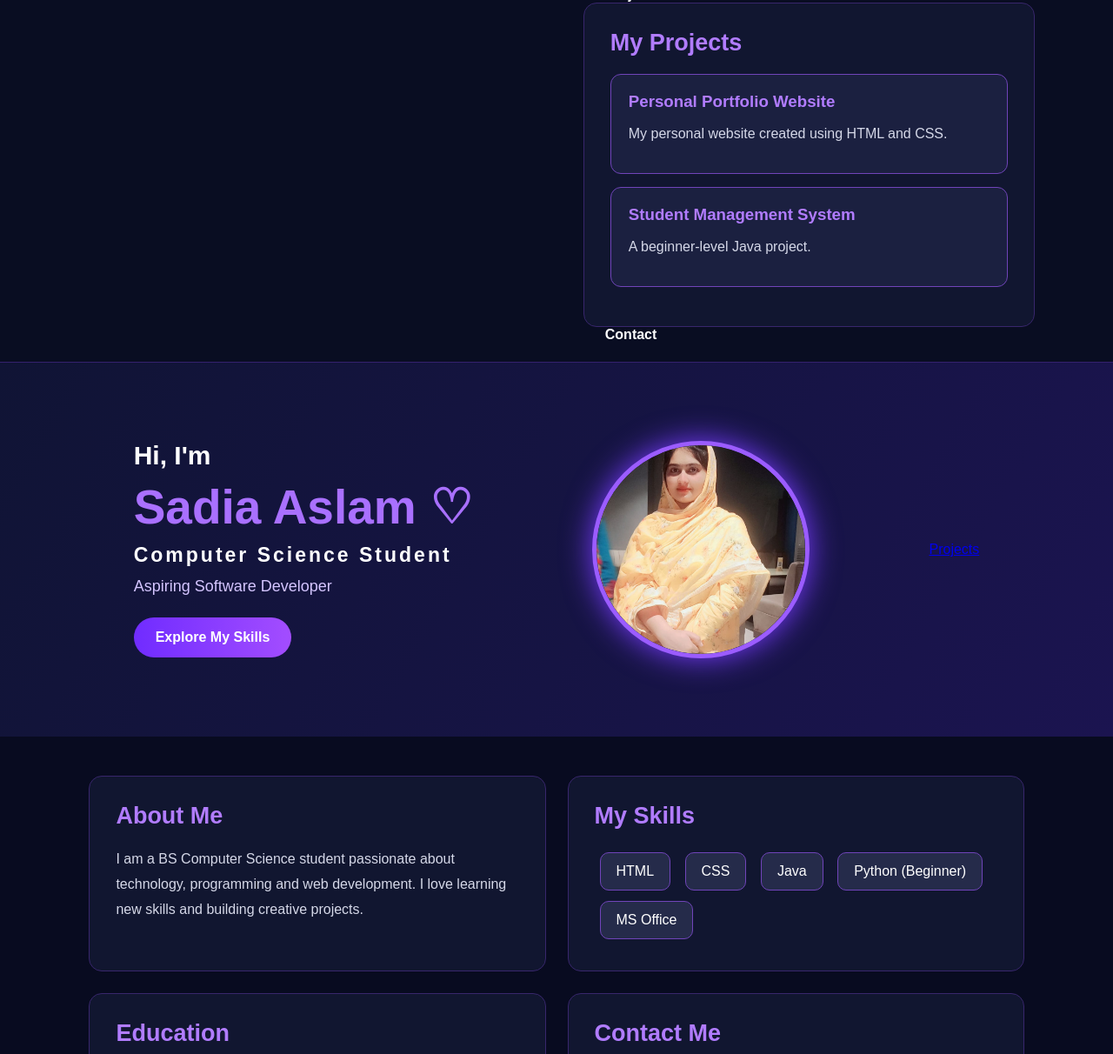
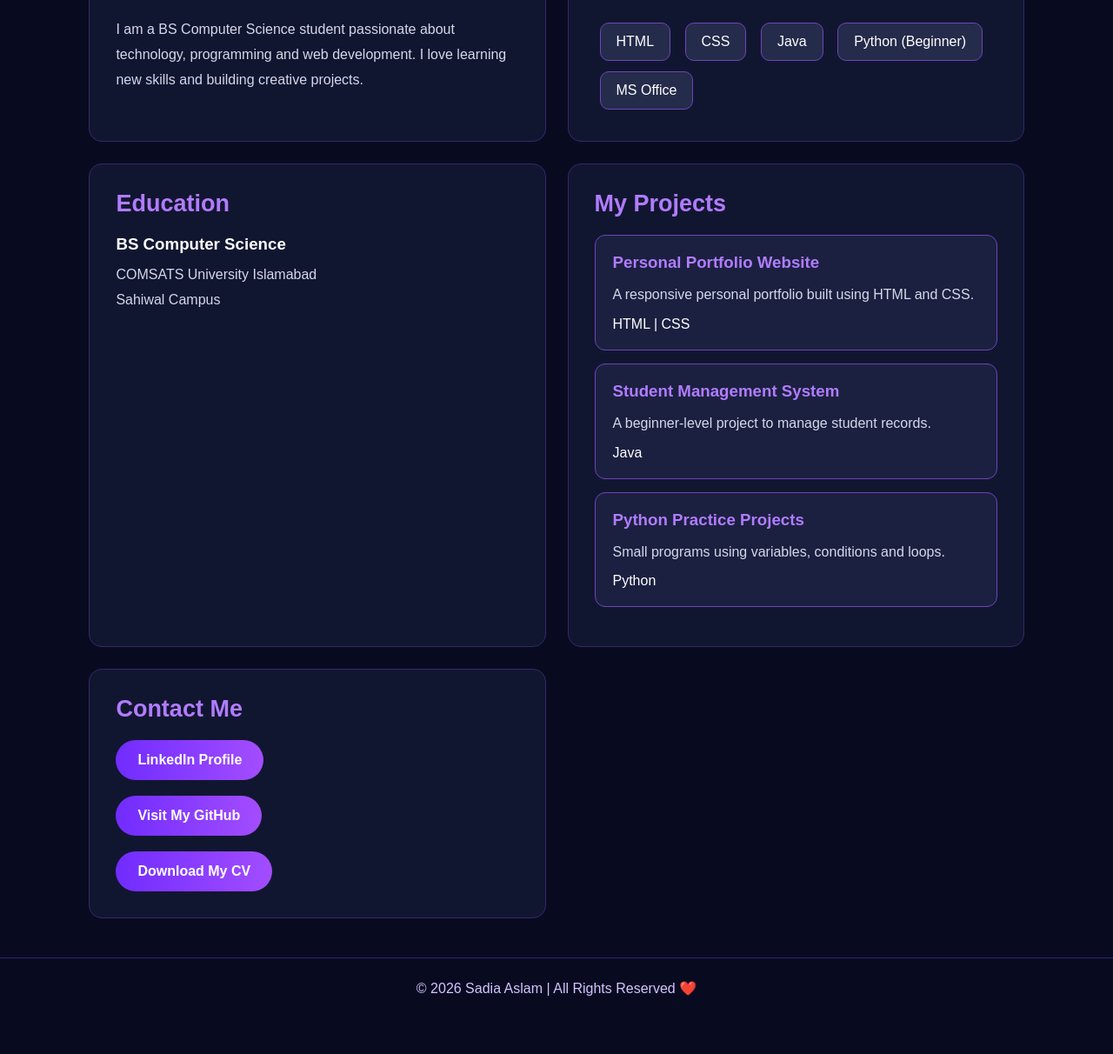
Before and after one commit to rabbiaasl-ui/my-portfolio, a plain HTML site: page index.html in a window 1280 px wide. Shown: the part 611-1823 px from the top of the page at 87% size. After the commit the page ends 1782 px from the top, so only its background shows below. Drawn offline with Linux system fonts and the light colour scheme.

Commit message:
Add files via upload

```diff
--- a/index.html
+++ b/index.html
@@ -1,87 +1,82 @@
 <!DOCTYPE html>
 <html lang="en">
+
 <head>
     <meta charset="UTF-8">
     <meta name="viewport" content="width=device-width, initial-scale=1.0">
+
     <title>Sadia Aslam | Portfolio</title>
+
     <link rel="stylesheet" href="style.css">
 </head>
+
 <body>
 
+    <!-- Navigation Bar -->
     <nav class="navbar">
-        <h2 class="logo"> &lt;/&gt; Sadia Aslam</h2>
+
+        <h2 class="logo">&lt;/&gt; Sadia Aslam</h2>
+
         <div class="nav-links">
             <a href="#home">Home</a>
             <a href="#about">About</a>
             <a href="#skills">Skills</a>
             <a href="#education">Education</a>
-            <section class="section-box" id="projects">
-    <h2>My Projects</h2>
-
-    <div class="project-card">
-        <h3>Personal Portfolio Website</h3>
-        <p>A responsive personal portfolio built using HTML and CSS.</p>
-        <span>HTML | CSS</span>
-    </div>
-
-    <div class="project-card">
-        <h3>Student Management System</h3>
-        <p>A beginner-level project to manage student records.</p>
-        <span>Java</span>
-    </div>
-
-    <div class="project-card">
-        <h3>Python Practice Projects</h3>
-        <p>Small programs using variables, conditions and loops.</p>
-        <span>Python</span>
-    </div>
-</section>
-<a href="#projects">Projects</a>
-<section class="section-box" id="projects">
-    <h2>My Projects</h2>
-
-    <div class="project-card">
-        <h3>Personal Portfolio Website</h3>
-        <p>My personal website created using HTML and CSS.</p>
-    </div>
-
-    <div class="project-card">
-        <h3>Student Management System</h3>
-        <p>A beginner-level Java project.</p>
-    </div>
-
-</section>
+            <a href="#projects">Projects</a>
             <a href="#contact">Contact</a>
         </div>
+
     </nav>
 
+
+    <!-- Home Section -->
     <section class="hero" id="home">
+
         <div class="hero-text">
+
             <h2>Hi, I'm</h2>
+
             <h1>Sadia Aslam ♡</h1>
+
             <h3>Computer Science Student</h3>
+
             <p>Aspiring Software Developer</p>
-            <a class="btn" href="#skills">Explore My Skills</a>
+
+            <a class="btn" href="#skills">
+                Explore My Skills
+            </a>
+
         </div>
 
         <div class="profile-circle">
-    <img src="Profilo.png" alt="Sadia Aslam">
-</div>
-<a href="#projects">Projects</a>
+            <img src="profilo.png" alt="Sadia Aslam">
+        </div>
+
     </section>
 
+
+    <!-- Main Content -->
     <section class="content">
+
+        <!-- About Section -->
         <div class="section-box" id="about">
+
             <h2>About Me</h2>
+
             <p>
                 I am a BS Computer Science student passionate about
                 technology, programming and web development.
                 I love learning new skills and building creative projects.
             </p>
+
         </div>
 
+
+        <!-- Skills Section -->
         <div class="section-box" id="skills">
+
             <h2>My Skills</h2>
+
             <div class="skills">
                 <span>HTML</span>
                 <span>CSS</span>
@@ -89,34 +84,107 @@
                 <span>Python (Beginner)</span>
                 <span>MS Office</span>
             </div>
+
         </div>
 
+
+        <!-- Education Section -->
         <div class="section-box" id="education">
+
             <h2>Education</h2>
+
             <h3>BS Computer Science</h3>
+
             <p>COMSATS University Islamabad</p>
+
             <p>Sahiwal Campus</p>
+
         </div>
 
+
+        <!-- Projects Section -->
+        <div class="section-box" id="projects">
+
+            <h2>My Projects</h2>
+
+            <div class="project-card">
+
+                <h3>Personal Portfolio Website</h3>
+
+                <p>
+                    A responsive personal portfolio built using HTML and CSS.
+                </p>
+
+                <span>HTML | CSS</span>
+
+            </div>
+
+
+            <div class="project-card">
+
+                <h3>Student Management System</h3>
+
+                <p>
+                    A beginner-level project to manage student records.
+                </p>
+
+                <span>Java</span>
+
+            </div>
+
+
+            <div class="project-card">
+
+                <h3>Python Practice Projects</h3>
+
+                <p>
+                    Small programs using variables, conditions and loops.
+                </p>
+
+                <span>Python</span>
+
+            </div>
+
+        </div>
+
+
+        <!-- Contact Section -->
         <div class="section-box" id="contact">
+
             <h2>Contact Me</h2>
-            <a class="btn" href="https://www.linkedin.com/in/sadia-aslam-993122400" target="_blank">
 
+            <a class="btn"
+               href="https://www.linkedin.com/in/sadia-aslam-993122400"
+               target="_blank">
                 LinkedIn Profile
-                <br><br>
-<a class="btn" href="https://github.com/rabbiaasl-ui" target="_blank">
-    Visit My GitHub
-</a>
-<a class="btn" href="Sadia-Aslam-CV.pdf" download>
-    Download My CV
+            </a>
 
-</a>
+            <br><br>
+
+            <a class="btn"
+               href="https://github.com/rabbiaasl-ui"
+               target="_blank">
+                Visit My GitHub
             </a>
+
+            <br><br>
+
+            <a class="btn"
+               href="Sadia-Aslam-CV.pdf"
+               download>
+                Download My CV
+            </a>
+
         </div>
+
     </section>
 
+
+    <!-- Footer -->
     <footer>
+
         © 2026 Sadia Aslam | All Rights Reserved ❤️
+
     </footer>
 
 </body>
--- a/style.css
+++ b/style.css
@@ -1,3 +1,4 @@
+/* General Settings */
 * {
     margin: 0;
     padding: 0;
@@ -39,7 +40,7 @@ body {
     color: #b17cff;
 }
 
-/* Home */
+/* Home Section */
 .hero {
     min-height: 430px;
     display: flex;
@@ -73,6 +74,7 @@ body {
     margin-bottom: 25px;
 }
 
+/* Buttons */
 .btn {
     display: inline-block;
     background: linear-gradient(90deg, #702cff, #a34dff);
@@ -87,26 +89,30 @@ body {
     background: #5420c9;
 }
 
+/* Profile Picture */
 .profile-circle {
     width: 250px;
     height: 250px;
+    min-width: 250px;
     border: 5px solid #9b5cff;
     border-radius: 50%;
+    overflow: hidden;
     display: flex;
+    justify-content: center;
     align-items: center;
-    justify-content: center;
     background: #171b3d;
     box-shadow: 0 0 35px #793cff;
 }
 
-profile-circle img {
+.profile-circle img {
     width: 100%;
     height: 100%;
     object-fit: cover;
     object-position: center 35%;
     border-radius: 50%;
 }
-/* Content */
+
+/* Content Sections */
 .content {
     display: grid;
     grid-template-columns: repeat(2, 1fr);
@@ -136,6 +142,7 @@ profile-circle img {
     margin-bottom: 10px;
 }
 
+/* Skills */
 .skills span {
     display: inline-block;
     background: #252b4a;
@@ -144,6 +151,31 @@ profile-circle img {
     border-radius: 10px;
     margin: 6px;
     border: 1px solid #7044b9;
+}
+
+/* Project Cards */
+.project-card {
+    background: #1b2040;
+    border: 1px solid #7044b9;
+    border-radius: 12px;
+    padding: 20px;
+    margin: 15px 0;
+    transition: 0.3s;
+}
+
+.project-card:hover {
+    transform: translateY(-5px);
+    box-shadow: 0 0 20px #793cff;
+}
+
+.project-card h3 {
+    color: #b17cff;
+    margin-bottom: 12px;
+}
+
+.project-card p {
+    color: #d5d8e8;
+    margin-bottom: 10px;
 }
 
 /* Footer */
@@ -174,47 +206,3 @@ footer {
         grid-template-columns: 1fr;
     }
 }
-.profile-circle {
-    width: 250px;
-    height: 250px;
-    min-width: 250px;
-    border: 5px solid #9b5cff;
-    border-radius: 50%;
-    overflow: hidden;
-    display: flex;
-    justify-content: center;
-    align-items: center;
-    box-shadow: 0 0 35px #793cff;
-}
-
-
-.profile-circle img {
-    width: 100%;
-    height: 100%;
-    object-fit: cover;
-    object-position: center 35%;
-    border-radius: 50%;
-}
-.project-card {
-    background: #1b2040;
-    border: 1px solid #7044b9;
-    border-radius: 12px;
-    padding: 20px;
-    margin: 15px 0;
-    transition: 0.3s;
-}
-
-.project-card:hover {
-    transform: translateY(-5px);
-    box-shadow: 0 0 20px #793cff;
-}
-
-.project-card h3 {
-    color: #b17cff;
-    margin-bottom: 12px;
-}
-
-.project-card p {
-    color: #d5d8e8;
-    margin-bottom: 10px;
-}
```
